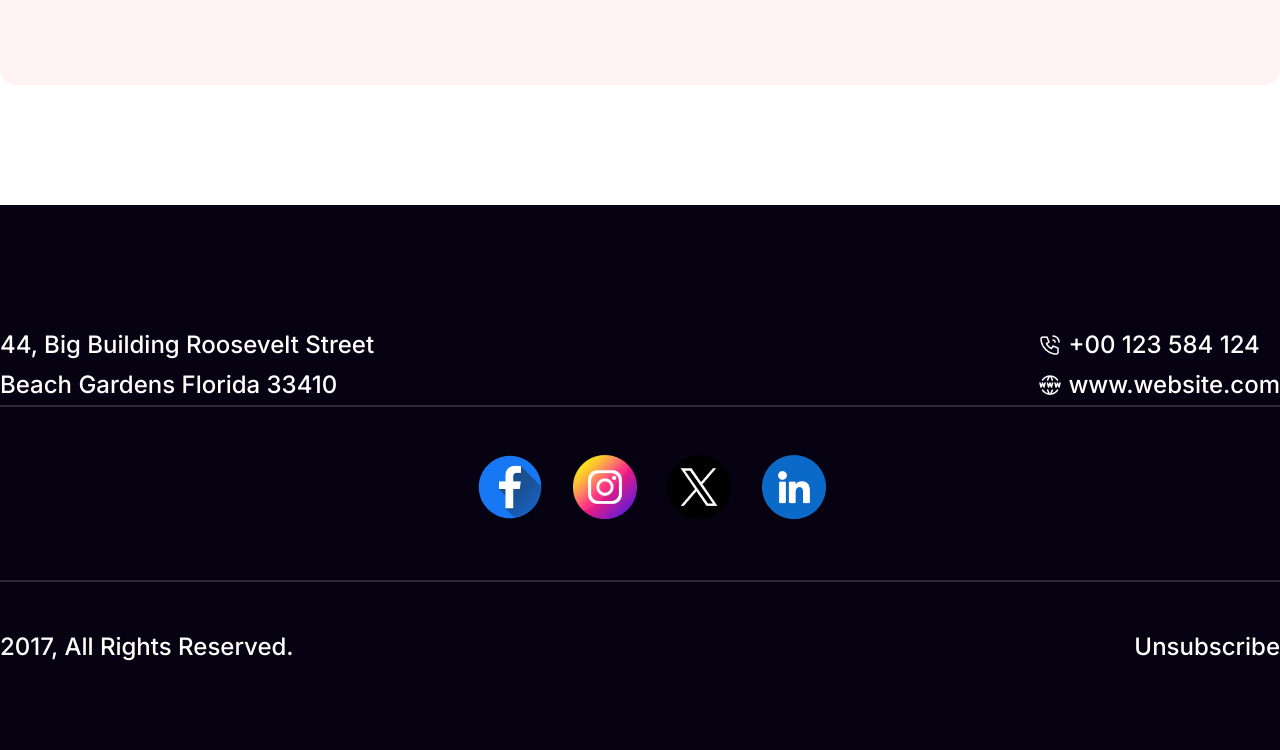
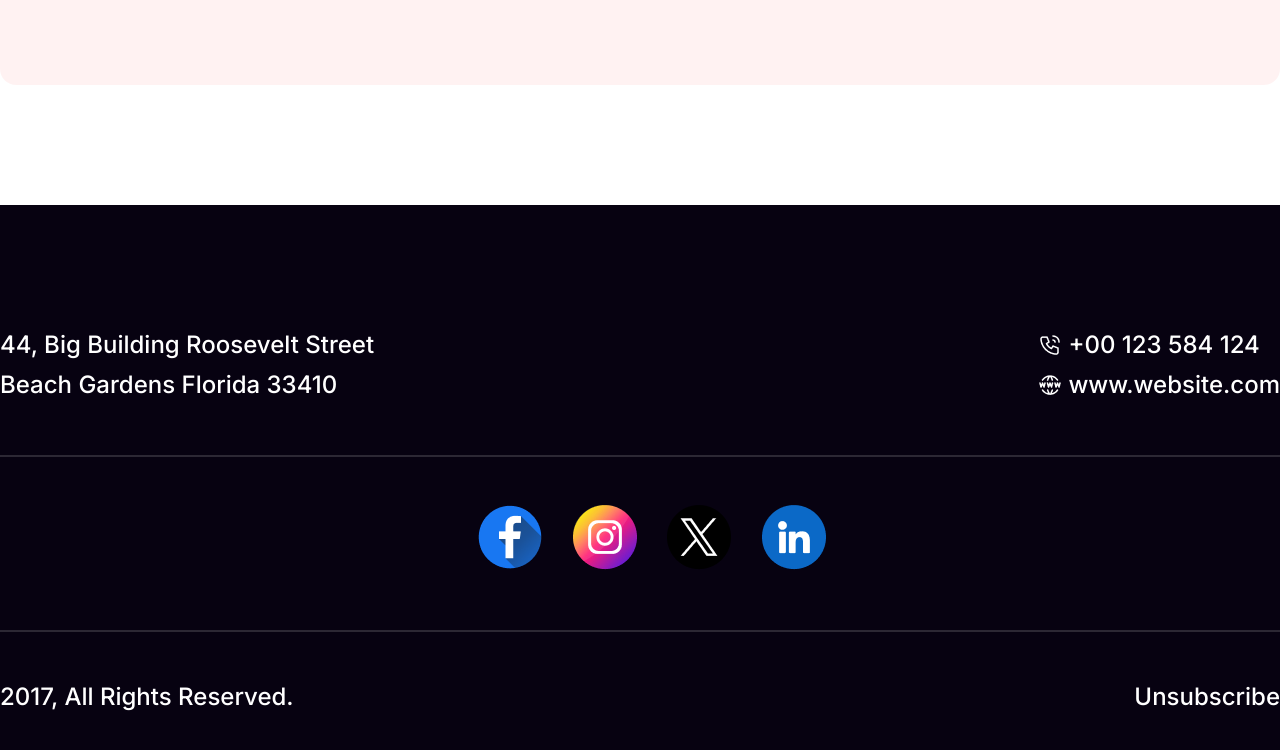
Before and after one commit to sifat26/New-Year-New-Mission, a plain HTML site: page index.html in a window 1280 px wide. Shown: the part 5417-6167 px from the top of the page. Drawn offline with Linux system fonts and the light colour scheme.

Commit message:
footer section debug

```diff
--- a/Styles/style.css
+++ b/Styles/style.css
@@ -347,27 +347,36 @@ font-weight: 600;
 text-transform: capitalize;
 }
 footer{
-
-
+  height: 609px;
   background: #070211;
-  height: 609px;
   color: #FFF;
 font-family: Inter;
 font-size: 24px;
 font-weight: 500;
 line-height: 40px; /* 166.667% */
 }
+.mainfooter{
+  max-width: 1320px;
+  display: block;
+  margin: 120px auto;
+
+}
 .footerdiv{
-    max-width: 1320px;
-  display: block;
-  margin: 50px auto;
+
+  /* display: flex;
+  justify-content: space-between; */
+  /* margin: 50px auto; */
   /* padding: 120px 0px; */
   padding-top: 120px;
+  padding-bottom: 30px;
 
 }
 footer .contact{
   display: flex ;
   justify-content: space-between;
+}
+.contact p{
+  margin-bottom: 50px;
 }
 .call-img img{
   margin: -5px;
--- a/index.html
+++ b/index.html
@@ -114,7 +114,9 @@
         </section>
     </main>
     <footer>
-        <div class="footerdiv">
+        <div class="mainfooter">
+            <div class="footerdiv">
+
             <div class="contact">
             <div>
                 <p>44, Big Building Roosevelt Street <br>
@@ -148,6 +150,9 @@
         </div>
         </div>
 
+        </div>
+
+
     </footer>
 </body>
 </html>
```
